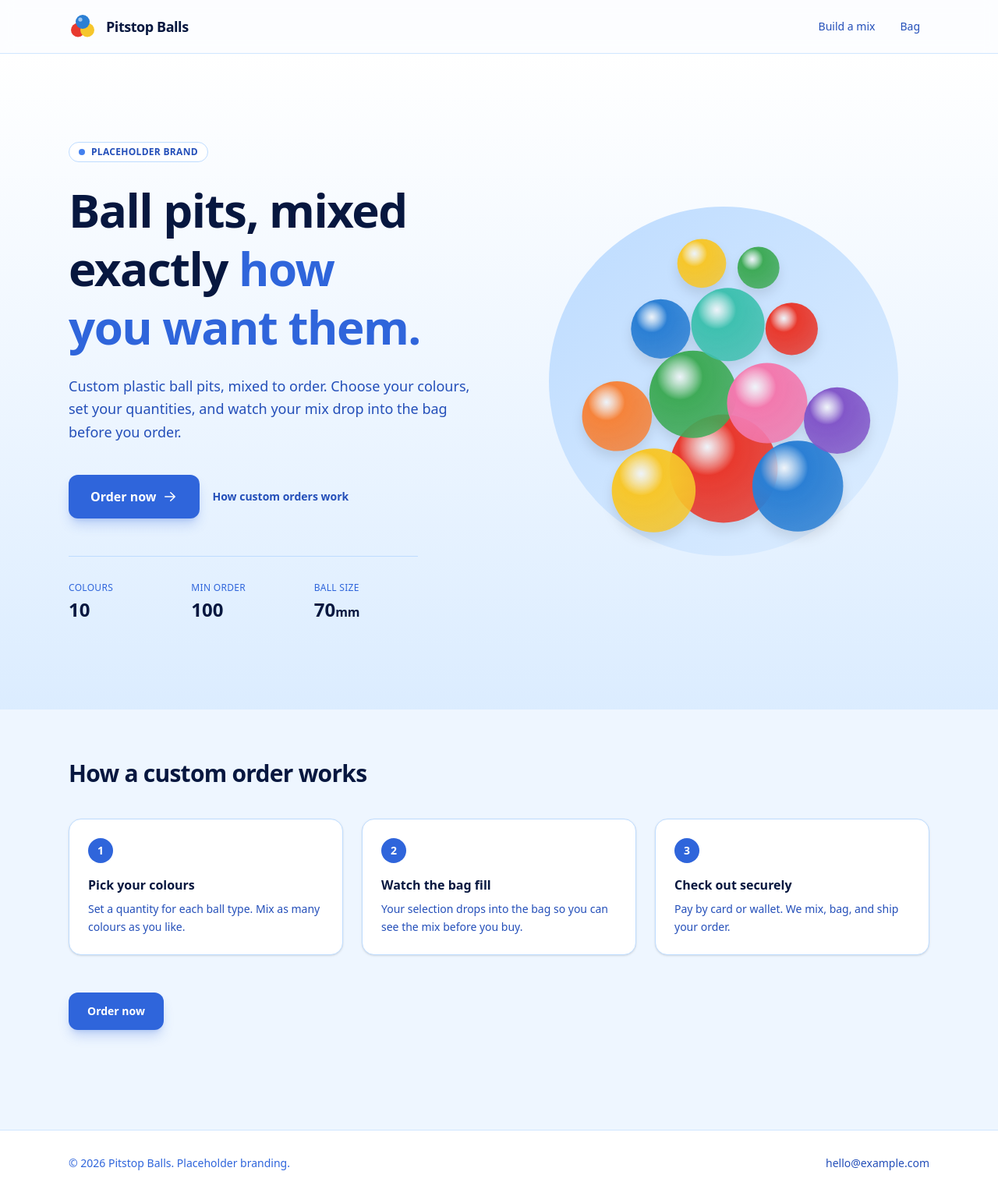
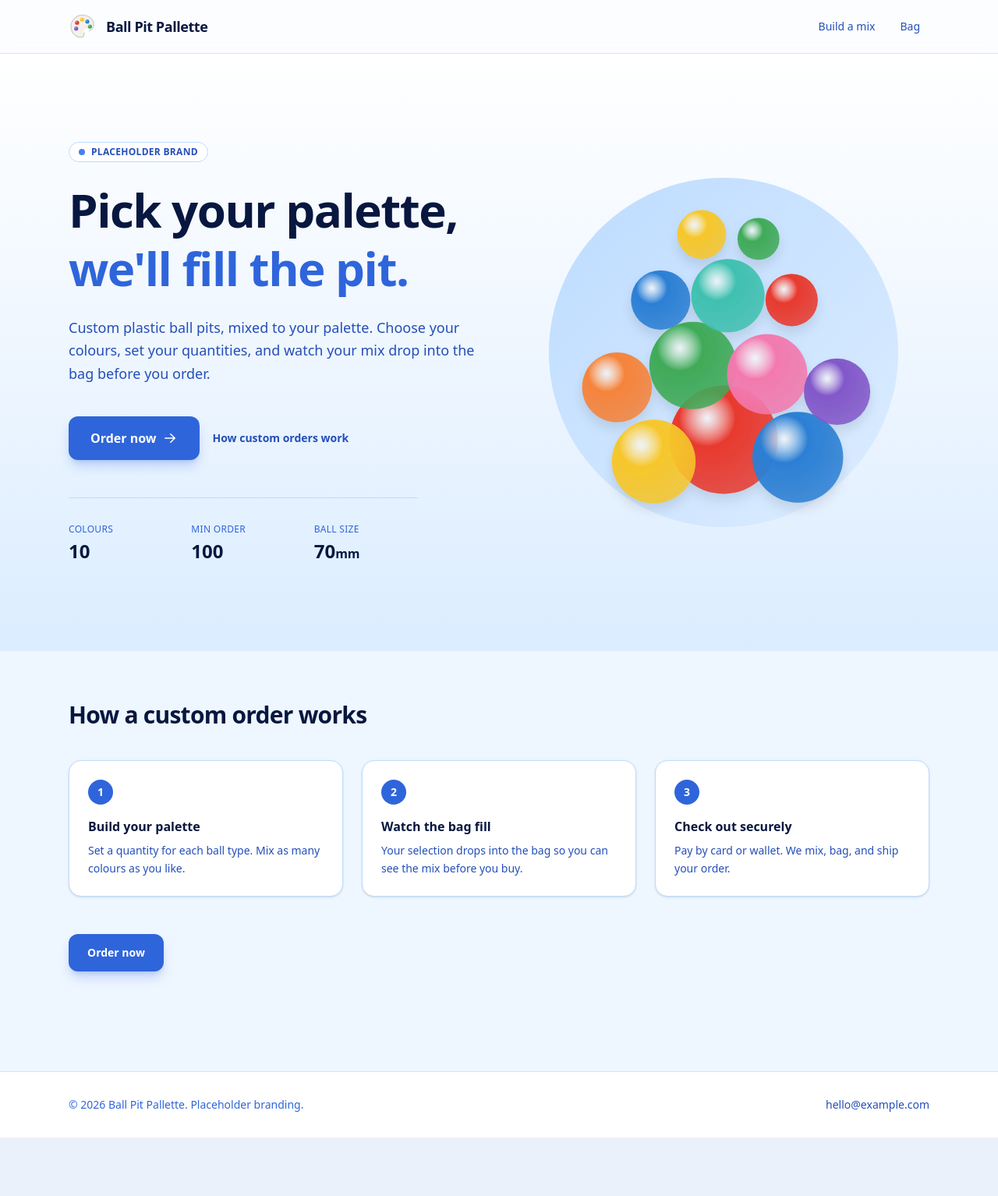
Before and after one commit to dg2h8kmwp6-dotcom/ball-buisness, a Laravel app: page / in a window 1280 px wide. Shown: the whole page at 78% size. After the commit the page ends 1459 px from the top, so only its background shows below. Run offline with Laravel 12, Linux system fonts and the light colour scheme; style sheets or scripts are compiled from the project's sources; some web fonts are replaced.

Commit message:
Rebrand to Ball Pit Pallette and record the PayPal decision
- Name and tagline move to "Ball Pit Pallette" / "Custom plastic ball pits,
  mixed to your palette", in config and both env files
- Replace the stacked-balls placeholder mark with a painter's palette whose
  paint blobs are pit balls, which fits the new name. Its mask id is now
  unique per instance so two logos on one page cannot clash
- Landing copy leans into the palette idea ("Pick your palette, we'll fill
  the pit")

Also records the PayPal decision in the README: the store runs on a US
Stripe account, so PayPal-processed-by-Stripe is unavailable (European
merchant accounts only) and Stripe's PayPal custom payment method is a gated
preview that still leaves you building the PayPal integration yourself. A
direct Orders v2 integration beside Stripe is the chosen path; the planned
shape is documented but not yet implemented.

Co-Authored-By: Claude Opus 5 (1M context) <noreply@anthropic.com>

```diff
--- a/config/ballpit.php
+++ b/config/ballpit.php
@@ -12,9 +12,9 @@ return [
     |
     */
 
-    'brand_name' => env('BALLPIT_BRAND_NAME', 'Pitstop Balls'),
+    'brand_name' => env('BALLPIT_BRAND_NAME', 'Ball Pit Pallette'),
 
-    'tagline' => env('BALLPIT_TAGLINE', 'Custom plastic ball pits, mixed to order.'),
+    'tagline' => env('BALLPIT_TAGLINE', 'Custom plastic ball pits, mixed to your palette.'),
 
     'support_email' => env('BALLPIT_SUPPORT_EMAIL', 'hello@example.com'),
 
--- a/resources/views/components/logo.blade.php
+++ b/resources/views/components/logo.blade.php
@@ -1,9 +1,41 @@
 @props(['class' => 'size-10'])
 
-{{-- Placeholder mark: three stacked pit balls. Replace with the real logo. --}}
+@php
+    // Unique per instance so two logos on one page cannot clash on the mask id.
+    $maskId = 'logo-thumb-hole-'.\Illuminate\Support\Str::random(6);
+@endphp
+
+{{--
+    Placeholder mark: a painter's palette whose paint blobs are pit balls,
+    using the catalogue colours. Replace with the real logo.
+--}}
 <svg {{ $attributes->merge(['class' => $class]) }} viewBox="0 0 48 48" fill="none" aria-hidden="true">
-    <circle cx="16" cy="30" r="12" fill="#e8392e" />
-    <circle cx="32" cy="30" r="12" fill="#f6c62b" />
-    <circle cx="24" cy="16" r="12" fill="#2b7fd4" />
-    <circle cx="20" cy="12" r="3.5" fill="#ffffff" fill-opacity="0.55" />
+    <mask id="{{ $maskId }}">
+        <rect width="48" height="48" fill="#fff" />
+        <ellipse cx="30.5" cy="31.5" rx="4.6" ry="3.7" fill="#000" />
+    </mask>
+
+    <g mask="url(#{{ $maskId }})">
+        <path
+            d="M23.5 4.5c10.6 0 19.5 7 19.5 15.8 0 7.3-5.4 11.3-11.4 12.2-3.3.5-5.4 1.9-5.4 4.7 0 2.9-1.9 5.3-4.8 5.3C11.2 42.5 4 34.4 4 23.9 4 13.1 12.9 4.5 23.5 4.5Z"
+            fill="#f4f1ea"
+            stroke="#2b2f45"
+            stroke-opacity="0.22"
+            stroke-width="1.6"
+        />
+
+        {{-- Paint blobs, in the catalogue colours. --}}
+        <circle cx="14.5" cy="17.5" r="3.5" fill="#e8392e" />
+        <circle cx="23" cy="12" r="3.5" fill="#f6c62b" />
+        <circle cx="32" cy="15.5" r="3.5" fill="#2b7fd4" />
+        <circle cx="36.5" cy="24" r="3.5" fill="#3faa58" />
+        <circle cx="13" cy="27.5" r="3.5" fill="#8257c9" />
+
+        {{-- A touch of gloss so the blobs read as plastic balls. --}}
+        <circle cx="13.4" cy="16.4" r="1.1" fill="#fff" fill-opacity="0.6" />
+        <circle cx="21.9" cy="10.9" r="1.1" fill="#fff" fill-opacity="0.6" />
+        <circle cx="30.9" cy="14.4" r="1.1" fill="#fff" fill-opacity="0.6" />
+        <circle cx="35.4" cy="22.9" r="1.1" fill="#fff" fill-opacity="0.6" />
+        <circle cx="11.9" cy="26.4" r="1.1" fill="#fff" fill-opacity="0.6" />
+    </g>
 </svg>
--- a/resources/views/landing.blade.php
+++ b/resources/views/landing.blade.php
@@ -10,8 +10,8 @@
                 </div>
 
                 <h1 class="mt-6 text-4xl font-bold leading-tight tracking-tight text-balance sm:text-5xl lg:text-6xl">
-                    Ball pits, mixed exactly
-                    <span class="text-pit-600">how you want them.</span>
+                    Pick your palette,
+                    <span class="text-pit-600">we'll fill the pit.</span>
                 </h1>
 
                 <p class="mt-6 max-w-xl text-lg leading-relaxed text-pit-700">
@@ -90,7 +90,7 @@
 
         <ol class="mt-10 grid gap-6 sm:grid-cols-3">
             @foreach ([
-                ['Pick your colours', 'Set a quantity for each ball type. Mix as many colours as you like.'],
+                ['Build your palette', 'Set a quantity for each ball type. Mix as many colours as you like.'],
                 ['Watch the bag fill', 'Your selection drops into the bag so you can see the mix before you buy.'],
                 ['Check out securely', 'Pay by card or wallet. We mix, bag, and ship your order.'],
             ] as $index => [$heading, $copy])
```
Also changed, not shown: README.md, 1 other file.
